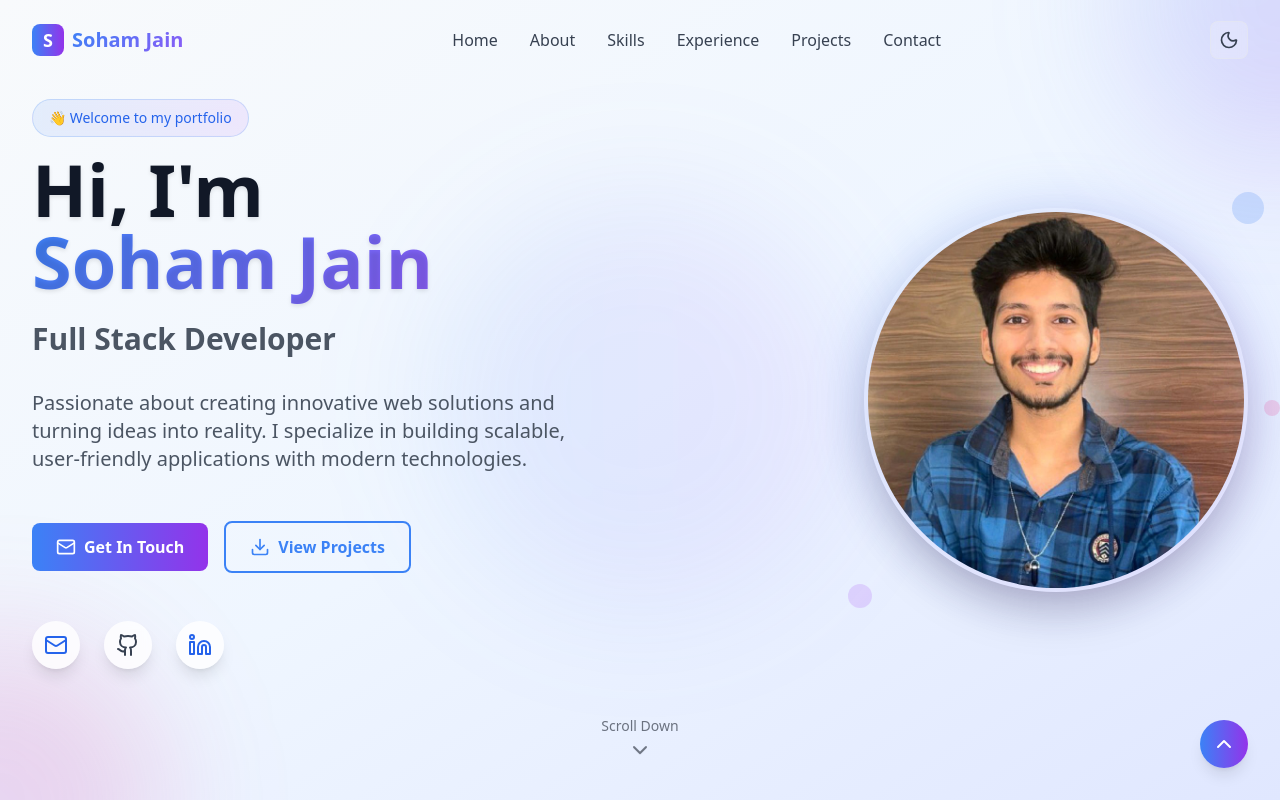
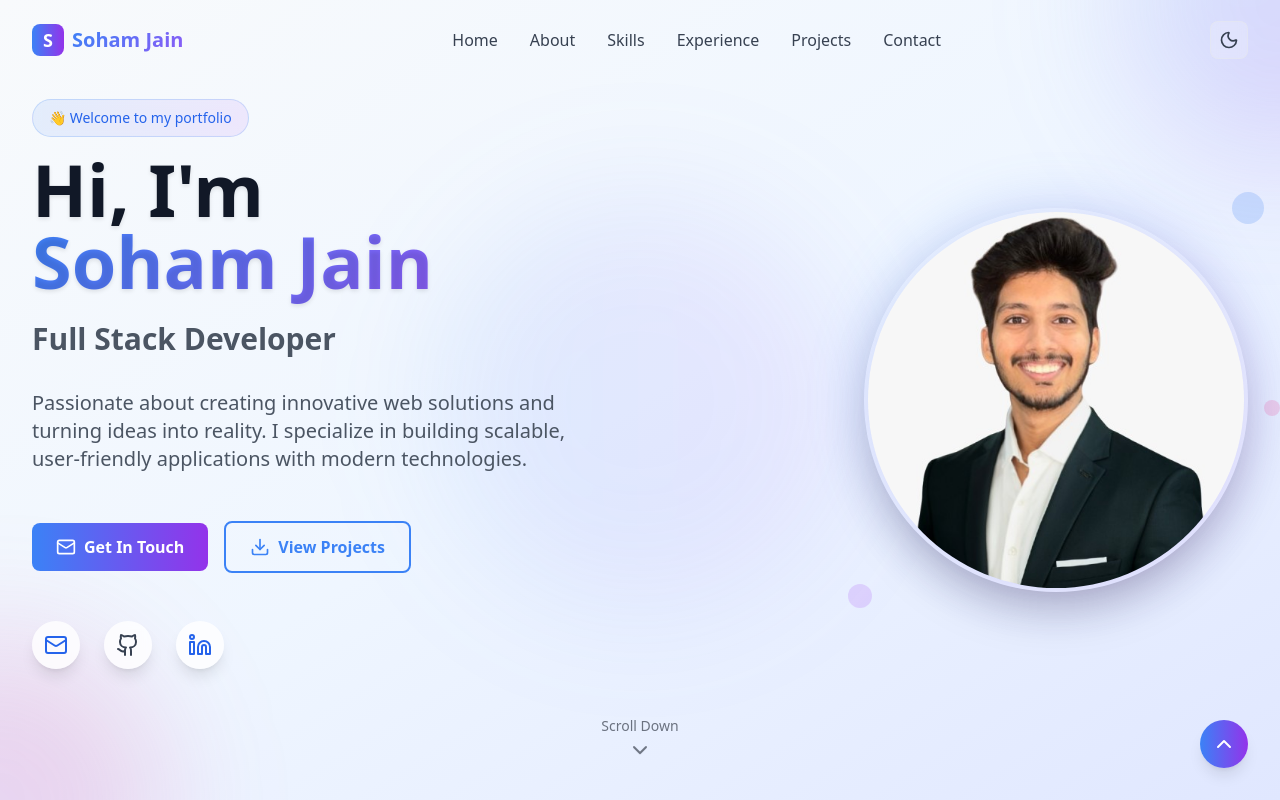
Before and after one commit to sohamjain125/sohamjain-dev, a React (Vite) app: page / in a window 1280 px wide. Shown: the top 800 px of the page. Built offline with nearby package versions, Linux system fonts and the light colour scheme.

Commit message:
profile pic change

```diff
--- a/src/components/Hero.jsx
+++ b/src/components/Hero.jsx
@@ -169,7 +169,7 @@ const Hero = () => {
                 <div className="absolute inset-0 bg-gradient-to-br from-blue-500/20 to-purple-600/20 rounded-full blur-xl animate-pulse-glow"></div>
                 <div className="relative w-full h-full rounded-full overflow-hidden border-4 border-white/20 dark:border-gray-700/20 shadow-2xl">
                   <img
-                    src="/images/profilepicnormal.png"
+                    src="/images/profilepicprof.jpg"
                     alt="Soham Jain - Full Stack Developer"
                     className="w-full h-full object-cover"
                     onError={(e) => {
```
Also changed, not shown: public/images/profilepicprof.jpg (added).
